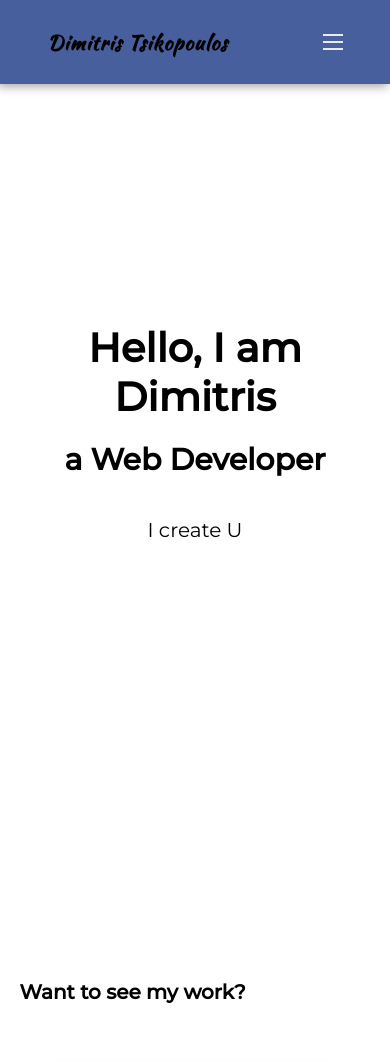
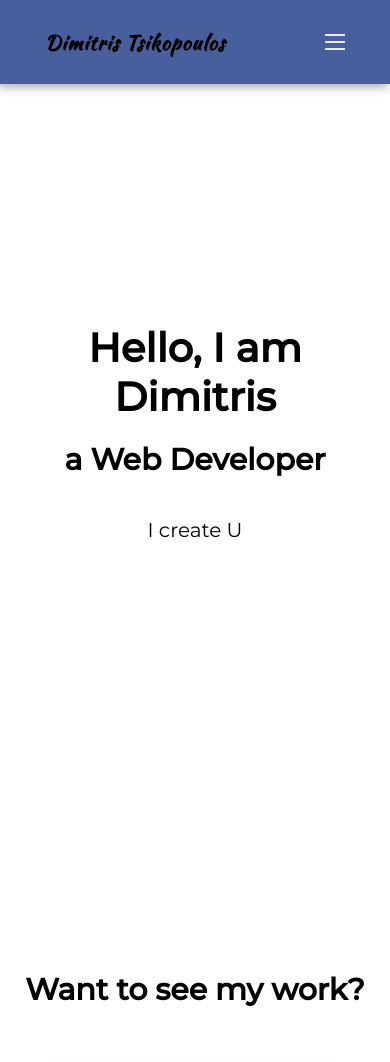
Before and after one commit to dimitristsikopoulos/dimitristsikopoulos.github.io, a plain HTML site: page index.html in a window 390 px wide. Shown: the top 1062 px of the page. Drawn offline with Linux system fonts and the light colour scheme.

```diff
--- a/styles.css
+++ b/styles.css
@@ -82,6 +82,7 @@ ul li :hover {
   }
   .burger {
     display: block;
+    margin-left: 1rem;
   }
   .contact {
     flex-direction: column;
@@ -193,18 +194,21 @@ ul li :hover {
 .upper-title {
   width: 90vw;
   margin: auto;
-  min-height: 15vh;
-  margin-top: 10vh;
+  min-height: 10vh;
+  margin-top: 15vh;
+  justify-content: center;
+  align-items: center;
+  text-align: center;
+}
+.upper-title h1 {
   display: flex;
-  justify-content: space-between;
-  align-items: center;
-  flex-direction: row;
-  flex-wrap: wrap;
+  flex-direction: column;
+  width: 90vw;
+  margin: auto;
+  font-size: 3rem;
   font-family: "Montserrat", sans-serif;
 }
-.upper-title h1 {
-  font-family: "Montserrat", sans-serif;
-}
+
 .btn {
   padding: 1rem;
   border: none;
```
